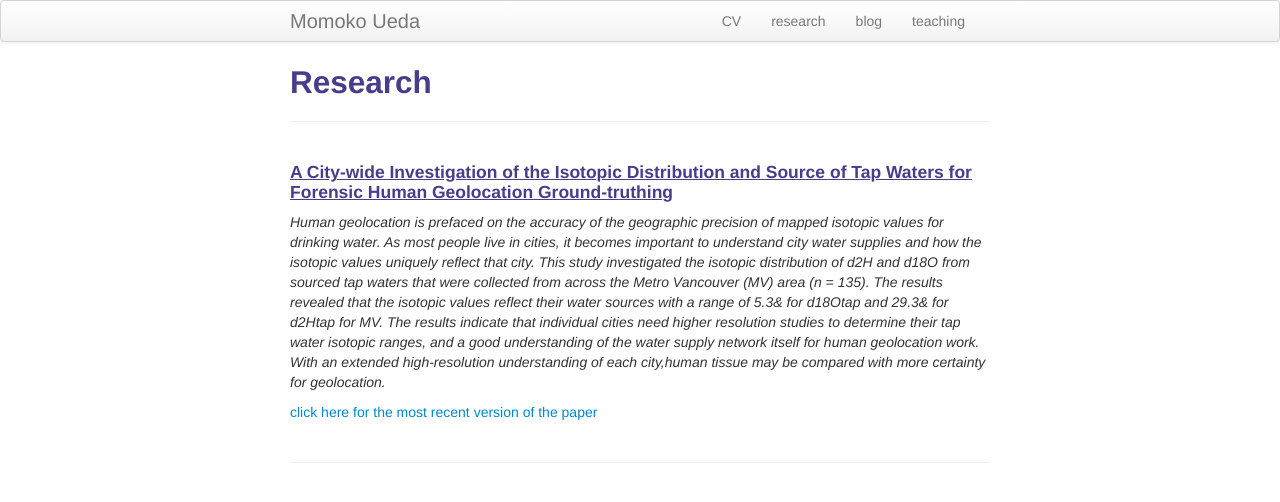
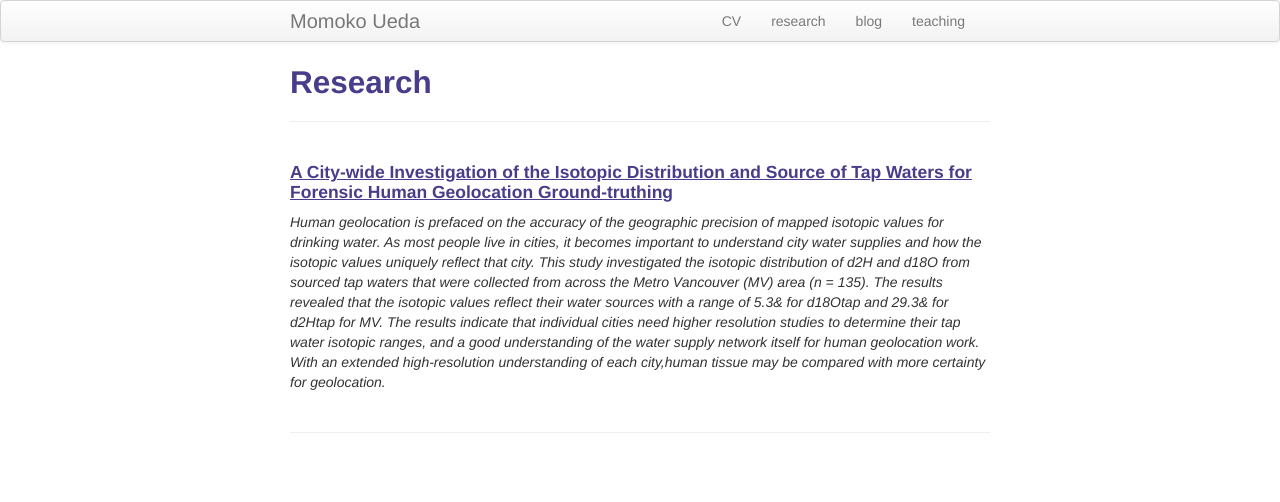
Before and after one commit to momoueda/momoueda1.github.io, a Jekyll site: the page built from pages/research.md, in a window 1280 px wide. Shown: the top 502 px of the page. Built offline with Jekyll 4.4.1, drawn with Linux system fonts in a browser that asks for light colours.

Commit message:
Update research.md

```diff
--- a/pages/research.md
+++ b/pages/research.md
@@ -9,7 +9,6 @@ description: Momoko Ueda's research
 #### <u>A City-wide Investigation of the Isotopic Distribution and Source of Tap Waters for Forensic Human Geolocation Ground-truthing</u>
 *Human geolocation is prefaced on the accuracy of the geographic precision of mapped isotopic values for drinking water. As most people live in cities, it becomes important to understand city water supplies and how the isotopic values uniquely reflect that city. This study investigated the isotopic distribution of d2H and d18O from sourced tap waters that were collected from across the Metro Vancouver (MV) area (n = 135). The results revealed that the isotopic values reflect their water sources with a range of 5.3& for d18Otap and 29.3& for d2Htap for MV. The results indicate that individual cities need higher resolution studies to determine their tap water isotopic ranges, and a good understanding of the water supply network itself for human geolocation work. With an extended high-resolution understanding of each city,human tissue may be compared with more certainty for geolocation.*
 
-[click here for the most recent version of the paper]({{ BASE_PATH}}/pages/working_papers/sample-working-paper.pdf)
 
 
 <!-- Note: this is how to write a comment in HTML. Everything in here won't show up on your webpage.-->
```
